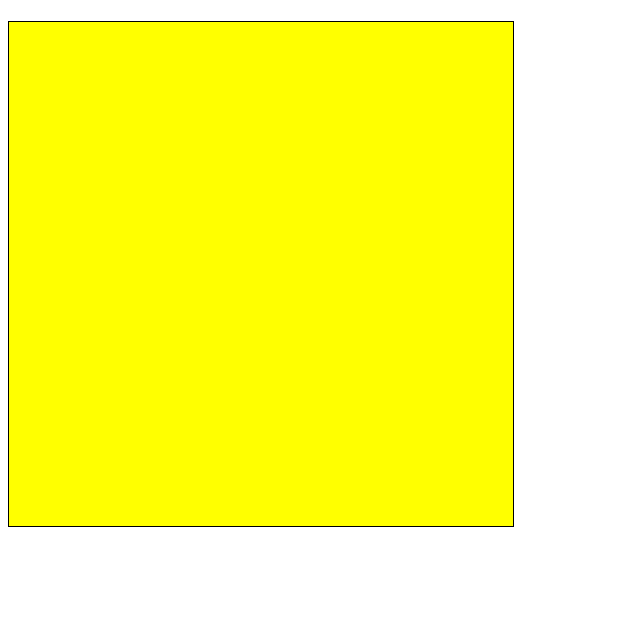
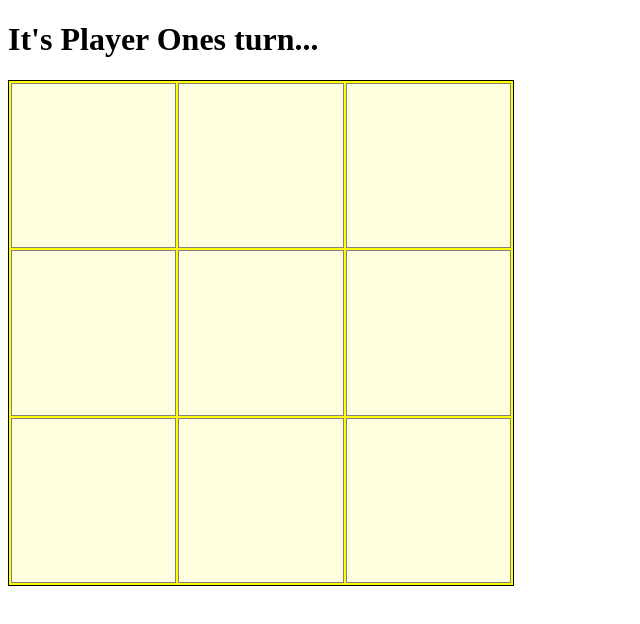
Before and after one commit to yeahwouh/TikTakToe, a plain HTML site: page index.html in a window 1280 px wide. Shown: the whole page, without its empty margins (0-640 px from the left). Drawn offline with Linux system fonts and the light colour scheme.

Commit message:
Added ScreeController it makes me able to edit the state of a cell by clicking on it it renders the data of the board

```diff
--- a/index.html
+++ b/index.html
@@ -7,10 +7,10 @@
     <link href="style.css" rel="stylesheet" type="text/css" />
 </head>
 <body>
-<div class="container">
-    <h1 class="turn"></div>
-<div class="board"></div>
-</div>
-<script src="script.js"></script>
+    <div class="container">
+        <h1 class="turn"></div>
+        <div class="board"></div>
+    </div>
+<script src="script.js" defer></script>
 </body>
 </html>
--- a/script.js
+++ b/script.js
@@ -9,17 +9,12 @@ function Gameboard(){
     }
 
     const getBoard = () => board;
-    const logBoard = () => {
-      for(let row in board){
-          console.log(board[row])
-      }
-    };
+    const logBoard = () => console.log(board);
 
     const tickCell = function(cell, token){
-        // Map cell to the actual indices
-        cell = cell.map(num => num-1);
         let [row, column] = cell;
         board[row][column] = token;
+        console.log("tick")
     }
 
     return {getBoard, logBoard, tickCell};
@@ -30,6 +25,7 @@ function GameController(
     playerTwoName = "Player Two"
 ) {
     const board = Gameboard();
+    const getBoard = () => board.getBoard();
 
     const players = [
         {name: playerOneName,
@@ -49,18 +45,52 @@ function GameController(
         board.tickCell(cell, activePlayer.token);
         board.logBoard();
         switchPlayerTurn();
-
+        console.log(activePlayer)
     };
 
-    const printNewRound = () => {
-        console.log(`It's ${activePlayer.name}s turn`);
-        board.logBoard();
-    };
-
-    return {playRound, getActivePlayer};
+    return {playRound, getActivePlayer, getBoard};
 }
 
 const game = GameController();
 
+function ScreenController() {
+    const game = GameController();
+    const board = game.getBoard();
+    let activePlayer = game.getActivePlayer();
+    let turnText = document.querySelector(".turn");
+    let boardDiv = document.querySelector(".board");
+    const updateScreen = () => {
+        // Clear the board
+        boardDiv.textContent = "";
+        // Display whos turn it is
+        turnText.textContent = "It's " + activePlayer.name+"s turn...";
 
-game.playRound([1,2])
+        // Render the board
+        board.forEach((row, row_index) => {
+            row.forEach((cell, column_index) => {
+               let cellButton = document.createElement("button");
+               cellButton.classList.add("cell");
+
+               cellButton.position = [row_index, column_index];
+               cellButton.textContent = cell;
+               boardDiv.appendChild(cellButton);
+            });
+        });
+
+        function clickHandlerBoard(e) {
+            console.log("AA")
+            const selectedCell = e.target.position;
+
+            if (!selectedCell) return;
+
+            game.playRound(selectedCell);
+            updateScreen();
+        }
+        boardDiv.addEventListener("click", clickHandlerBoard, {once : true});
+    }
+
+    // Initial render
+    updateScreen();
+}
+
+ScreenController();
--- a/style.css
+++ b/style.css
@@ -2,8 +2,8 @@
     display: grid;
     height: 500px;
     width: 500px;
-    grid-template-columns: repeat(7, 1fr);
-    grid-template-rows: repeat(6, 1fr);
+    grid-template-columns: repeat(3, 1fr);
+    grid-template-rows: repeat(3, 1fr);
     border: 1px solid black;
     gap: 2px;
     padding: 2px;
```
